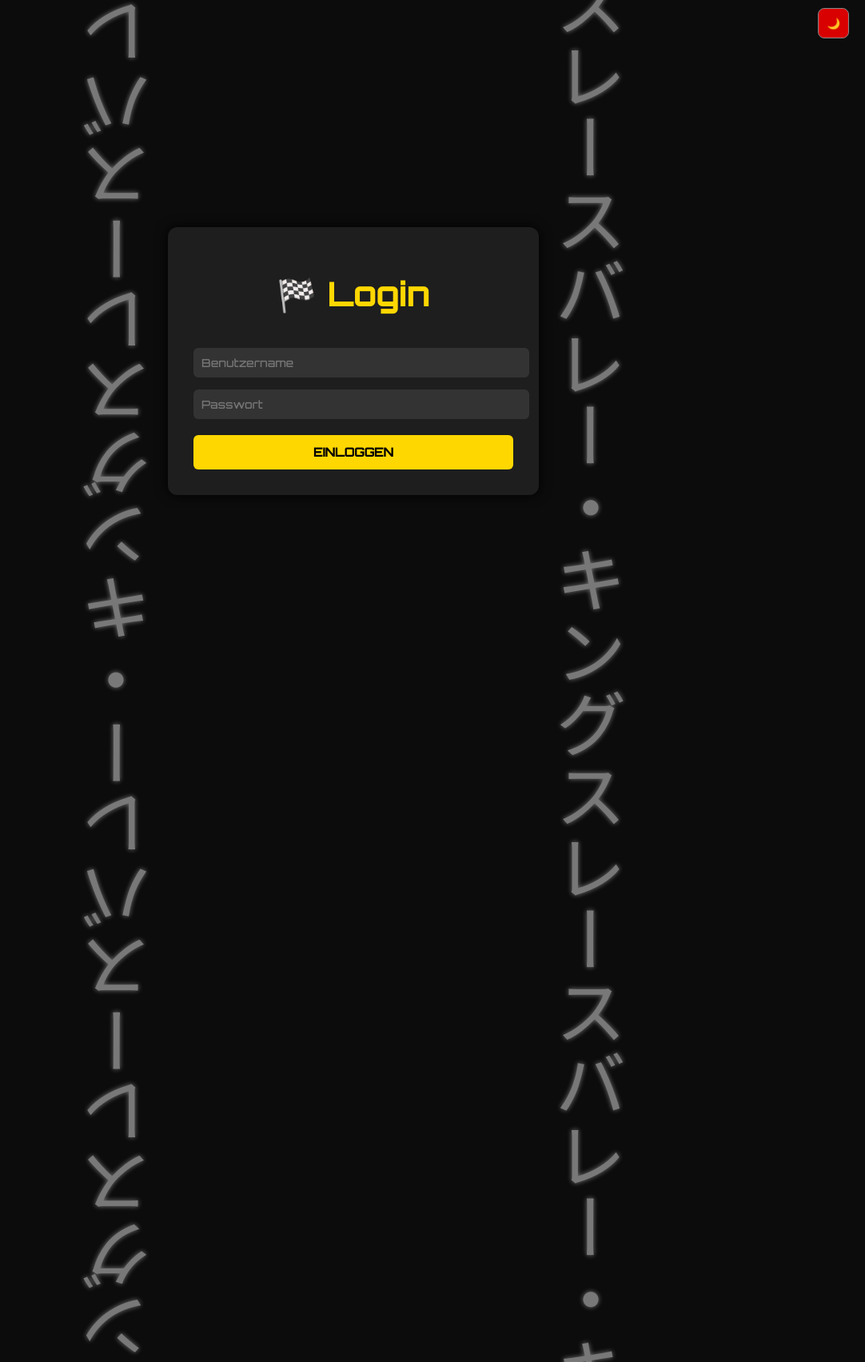
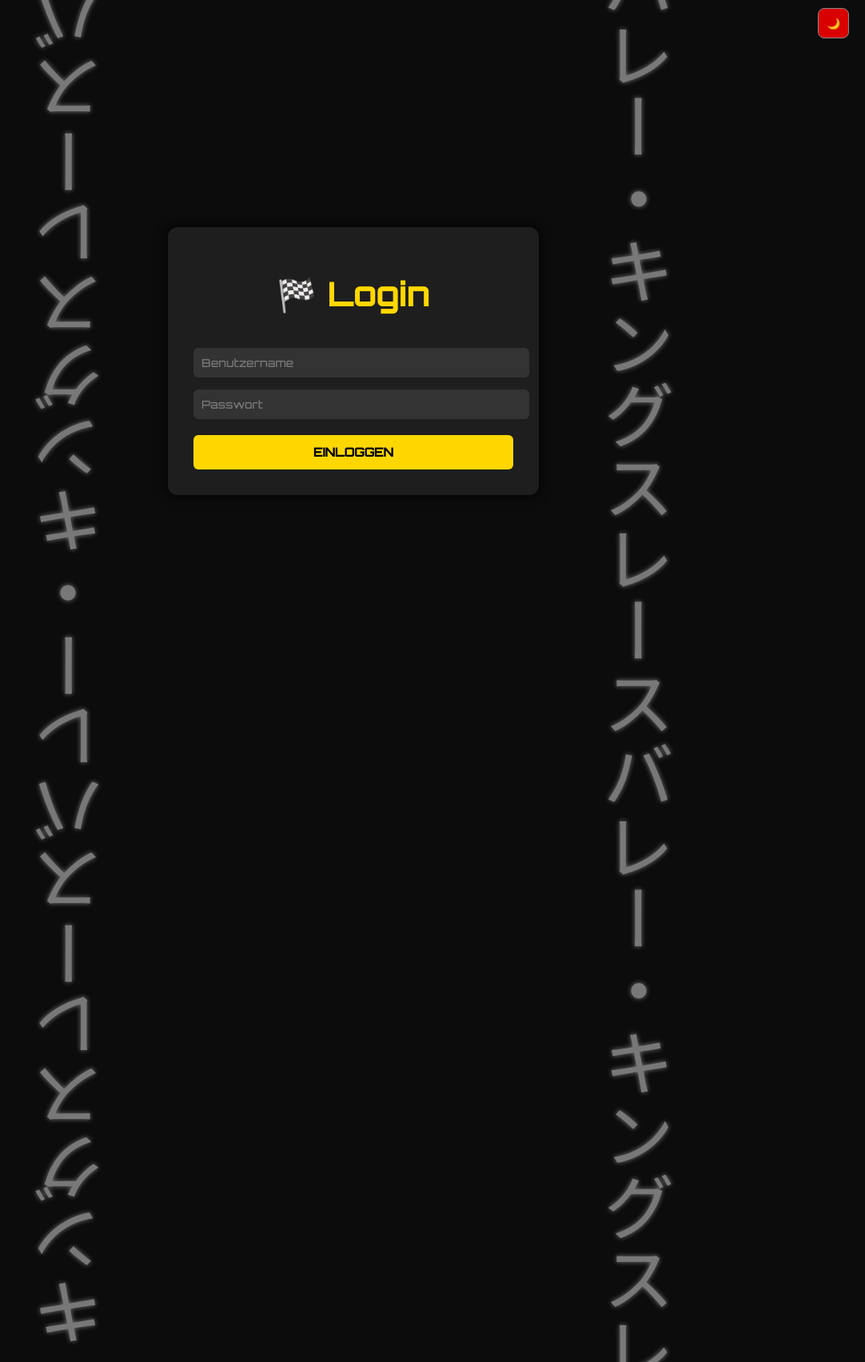
Before and after one commit to Tafi03/racevalleykings, a Flask app: page /login in a window 1280 px wide. Shown: the whole page at 80% size, without its empty margins (198-1280 px from the left). Run offline with Flask 3, Linux system fonts and the light colour scheme.

Commit message:
login jp text update4

```diff
--- a/static/style.css
+++ b/static/style.css
@@ -107,7 +107,7 @@ button:hover {
 :root {
   --login-width: 400px;
   --scroll-width: 120px;
-  --scroll-gap: 40px; /* Abstand zur Box */
+  --scroll-gap: 100px; /* Abstand zur Box */
 }
 
 /* Scroll-Container */
@@ -136,10 +136,10 @@ button:hover {
 .track {
   display: flex;
   flex-direction: column;
-  animation: scroll-up 18s linear infinite;
+  animation: scroll-up 30s linear infinite;
 }
 .track.reverse {
-  animation: scroll-down 18s linear infinite;
+  animation: scroll-down 30s linear infinite;
 }
 
 /* Inhalt */
--- a/templates/login.html
+++ b/templates/login.html
@@ -14,12 +14,18 @@
       <div class="scroll-content">レースバレー・キングス<br>レースバレー・キングス<br>レースバレー・キングス</div>
       <div class="scroll-content">レースバレー・キングス<br>レースバレー・キングス<br>レースバレー・キングス</div>
       <div class="scroll-content">レースバレー・キングス<br>レースバレー・キングス<br>レースバレー・キングス</div>
+      <div class="scroll-content">レースバレー・キングス<br>レースバレー・キングス<br>レースバレー・キングス</div>
+      <div class="scroll-content">レースバレー・キングス<br>レースバレー・キングス<br>レースバレー・キングス</div>
+      <div class="scroll-content">レースバレー・キングス<br>レースバレー・キングス<br>レースバレー・キングス</div>
   </div>
 </div>
 
 <!-- RECHTS -->
 <div class="scroll-text right">
   <div class="track reverse">
+      <div class="scroll-content">レースバレー・キングス<br>レースバレー・キングス<br>レースバレー・キングス</div>
+      <div class="scroll-content">レースバレー・キングス<br>レースバレー・キングス<br>レースバレー・キングス</div>
+      <div class="scroll-content">レースバレー・キングス<br>レースバレー・キングス<br>レースバレー・キングス</div>
       <div class="scroll-content">レースバレー・キングス<br>レースバレー・キングス<br>レースバレー・キングス</div>
       <div class="scroll-content">レースバレー・キングス<br>レースバレー・キングス<br>レースバレー・キングス</div>
       <div class="scroll-content">レースバレー・キングス<br>レースバレー・キングス<br>レースバレー・キングス</div>
```
